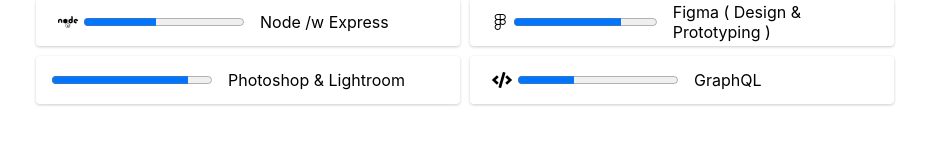
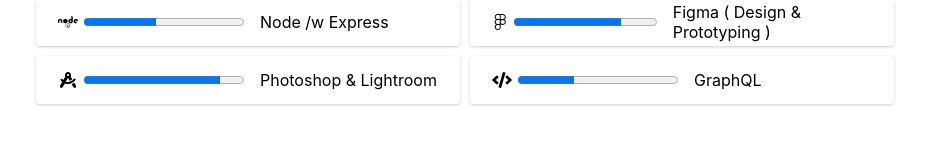
Before and after one commit to nikbrunner/nibru.dev, a Next.js app: page / in a window 1280 px wide. Shown: the part 328-472 px from the top of the page, without its empty margins (175-1101 px from the left). Built offline with nearby package versions, Linux system fonts and the light colour scheme.

Commit message:
Replaced an Icon

```diff
--- a/data/skills.ts
+++ b/data/skills.ts
@@ -50,10 +50,10 @@
     lib: 'fab',
   },
   {
-    icon: 'adobe',
+    icon: 'drafting-compass',
     level: 85,
     title: 'Photoshop & Lightroom',
-    lib: 'fab',
+    lib: 'fas',
   },
   {
     icon: 'code',
```
